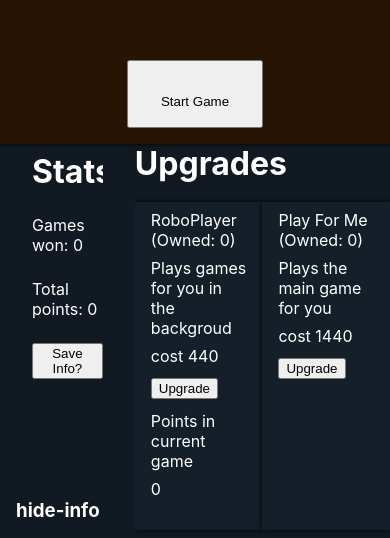
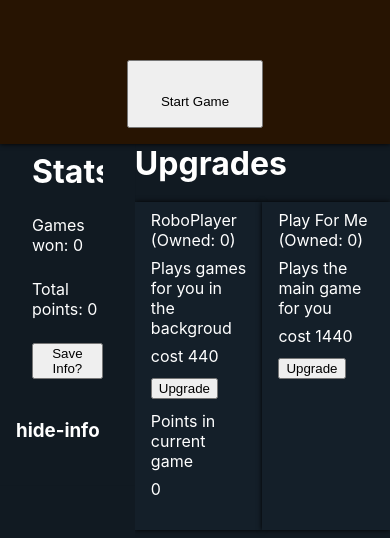
Before and after one commit to BritneyAC/idleitaire, a React (Create React App) app: page / in a window 390 px wide. Shown: the part 306-844 px from the top of the page. Built offline with nearby package versions, Linux system fonts and the light colour scheme.

Commit message:
maybe fixed mobile

```diff
--- a/src/App.css
+++ b/src/App.css
@@ -240,6 +240,7 @@ button {
   display: flex;
   justify-content: center;
   align-items: start;
+  transition: .15s ease-in-out;
 }
 
 .board--column--card-0, .board--column--card-1, .board--column--card-2, .board--column--card-3, .board--column--card-4, .board--column--card-5, .board--column--card-6, .board--column--card-7, .board--column--card-8, .board--column--card-9, .board--column--card-10, .board--column--card-11, .board--column--card-12, .board--column--card-13, .board--column--card-14, .board--column--card-15, .board--column--card-16, .board--column--card-17, .board--column--card-18, .board--column--card-19 {
@@ -248,7 +249,7 @@ button {
   display: flex;
   justify-content: center;
   align-items: center;
-  width: Clamp(4rem, 14vw, 65%);
+  width: Clamp(3rem, 14vw, 65%);
   position: absolute;
   margin-top: 1vh;
 }
@@ -449,10 +450,10 @@ button {
   background: #141f29;
 }
 
-@media (max-width: 720px) {
+@media (max-width: 820px) {
   .show-info {
     top: initial;
-    bottom: 1rem;
+    bottom: 6rem;
     right: initial;
     left: 1rem;
   }
@@ -460,9 +461,15 @@ button {
     grid-column-end: -1;
     grid-row-end: 2;
   }
+  .board[data-info-shown="false"] {
+    grid-row-end: -1;
+  }
   .board--deck {
     align-self: center;
     max-height: 40%;
+  }
+  .board--column--card-0, .board--column--card-1, .board--column--card-2, .board--column--card-3, .board--column--card-4, .board--column--card-5, .board--column--card-6, .board--column--card-7, .board--column--card-8, .board--column--card-9, .board--column--card-10, .board--column--card-11, .board--column--card-12, .board--column--card-13, .board--column--card-14, .board--column--card-15, .board--column--card-16, .board--column--card-17, .board--column--card-18, .board--column--card-19 {
+    margin-top: 0;
   }
   .board--deck .board--cardback {
     max-height: 100%;
@@ -503,8 +510,5 @@ button {
   .upgrades-page--upgrade button {
     margin: .25rem auto;
   }
-  .board[data-info-shown="false"] {
-    grid-row-end: -1;
-  }
 }
 /*# sourceMappingURL=App.css.map */
--- a/src/App.sass
+++ b/src/App.sass
@@ -210,6 +210,7 @@ button
   display: flex
   justify-content: center
   align-items: start
+  transition: .15s ease-in-out
 
 .board--column--card-0, .board--column--card-1, .board--column--card-2, .board--column--card-3, .board--column--card-4, .board--column--card-5, .board--column--card-6, .board--column--card-7, .board--column--card-8, .board--column--card-9, .board--column--card-10, .board--column--card-11, .board--column--card-12, .board--column--card-13, .board--column--card-14, .board--column--card-15, .board--column--card-16, .board--column--card-17, .board--column--card-18, .board--column--card-19,
   aspect-ratio: 2.5/3.5
@@ -217,7 +218,7 @@ button
   display: flex
   justify-content: center
   align-items: center
-  width: Clamp(4rem,14vw,65%)
+  width: Clamp(3rem,14vw,65%)
   position: absolute
   margin-top: 1vh
 
@@ -382,10 +383,10 @@ button
   padding: 0 1rem 1rem
   background: hsl(210, 35, 12)
 
-@media(max-width: 720px)
+@media(max-width: 820px)
   .show-info
     top: initial
-    bottom: 1rem
+    bottom: 6rem
     right: initial
     left: 1rem
 
@@ -393,9 +394,15 @@ button
     grid-column-end: -1
     grid-row-end: 2
 
+  .board[data-info-shown="false"]
+    grid-row-end: -1
+
   .board--deck
     align-self: center
     max-height: 40%
+
+  .board--column--card-0, .board--column--card-1, .board--column--card-2, .board--column--card-3, .board--column--card-4, .board--column--card-5, .board--column--card-6, .board--column--card-7, .board--column--card-8, .board--column--card-9, .board--column--card-10, .board--column--card-11, .board--column--card-12, .board--column--card-13, .board--column--card-14, .board--column--card-15, .board--column--card-16, .board--column--card-17, .board--column--card-18, .board--column--card-19,
+    margin-top: 0
 
   .board--deck .board--cardback
     max-height: 100%
@@ -412,8 +419,6 @@ button
   .stats
     padding-top: 0
     height: 80%
-
-
 
   .stats button
     margin: 0
@@ -438,6 +443,3 @@ button
 
   .upgrades-page--upgrade button
     margin: .25rem auto
-
-  .board[data-info-shown="false"]
-    grid-row-end: -1
```
Also changed, not shown: 1 other file (tests, documents, lock files or other folders).
